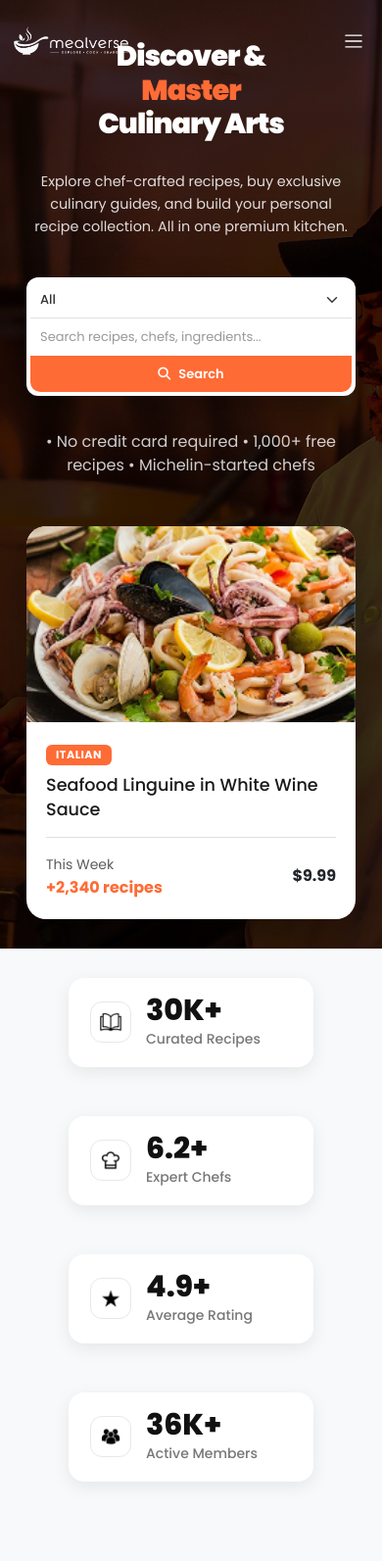
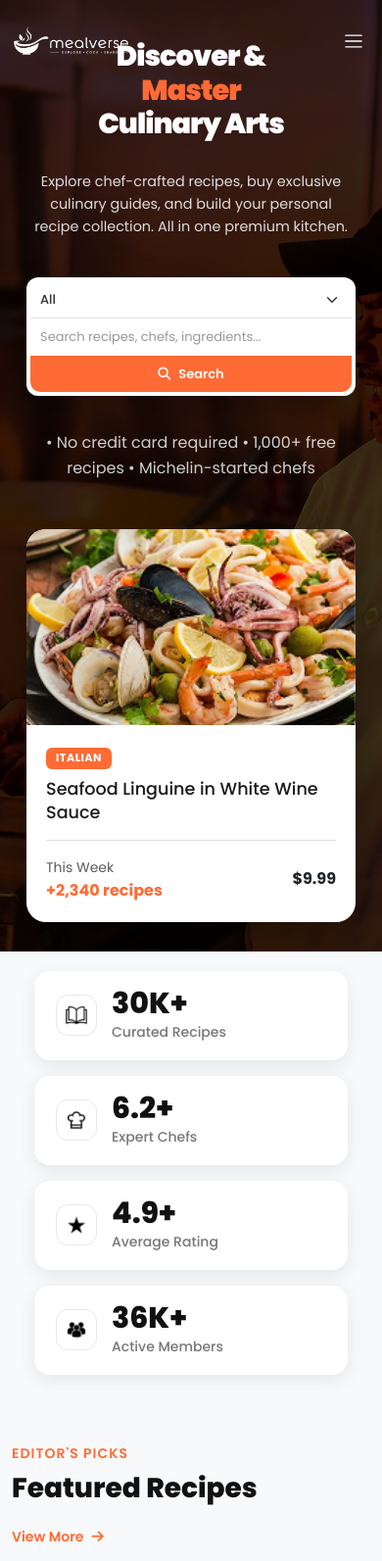
Before and after one commit to bhashithakavishan/Mealverse, a PHP site: page / in a window 390 px wide. Shown: the top 1593 px of the page at 98% size. Run offline with PHP 8.4, Linux system fonts and the light colour scheme.

Commit message:
Finalized the Website

```diff
--- a/css/responsive.css
+++ b/css/responsive.css
@@ -165,6 +165,10 @@
 
 @media (max-width: 576px) {
 
+    body {
+        overflow-x: hidden;
+    }
+
     .hero-bg {
         min-height: auto;
         padding: 40px 15px 30px;
@@ -176,6 +180,24 @@
 
     .hero-subtitle {
         font-size: .9rem;
+    }
+
+    .hero-text {
+        min-width: 0;
+    }
+
+    .hero-benefits {
+        display: flex;
+        justify-content: center;
+    }
+
+    .hero-benefits span {
+        display: inline-flex;
+        flex-wrap: wrap;
+        justify-content: center;
+        gap: 6px 10px;
+        line-height: 1.6;
+        text-align: center;
     }
 
     .search-wrapper {
@@ -213,6 +235,17 @@
 
     .featured-card {
         max-width: 100%;
+    }
+
+    .stats-section {
+        gap: 16px;
+        margin-top: 20px;
+        margin-bottom: 20px;
+    }
+
+    .stat-card {
+        width: 100%;
+        max-width: 320px;
     }
 
 }
--- a/js/nav.js
+++ b/js/nav.js
@@ -19,7 +19,7 @@ document.addEventListener('DOMContentLoaded', () => {
           <ul class="navbar-nav gap-lg-4">
             <li class="nav-item"><a class="nav-link ${currentPage === 'index.html' ? 'active' : ''}" href="index.html">Home</a></li>
             <li class="nav-item"><a class="nav-link ${currentPage === 'recipes.html' ? 'active' : ''}" href="recipes.html">Recipes</a></li>
-            <li class="nav-item"><a class="nav-link" href="#">Marketplace</a></li>
+            <li class="nav-item"><a class="nav-link ${currentPage === 'marketplace.html' ? 'active' : ''}" href="marketplace.html">Marketplace</a></li>
             <li class="nav-item"><a class="nav-link ${currentPage === 'chefs.html' ? 'active' : ''}" href="chefs.html">Chefs</a></li>
             <li class="nav-item"><a class="nav-link ${currentPage === 'contact.html' ? 'active' : ''}" href="contact.html">Contact</a></li>
           </ul>
```
